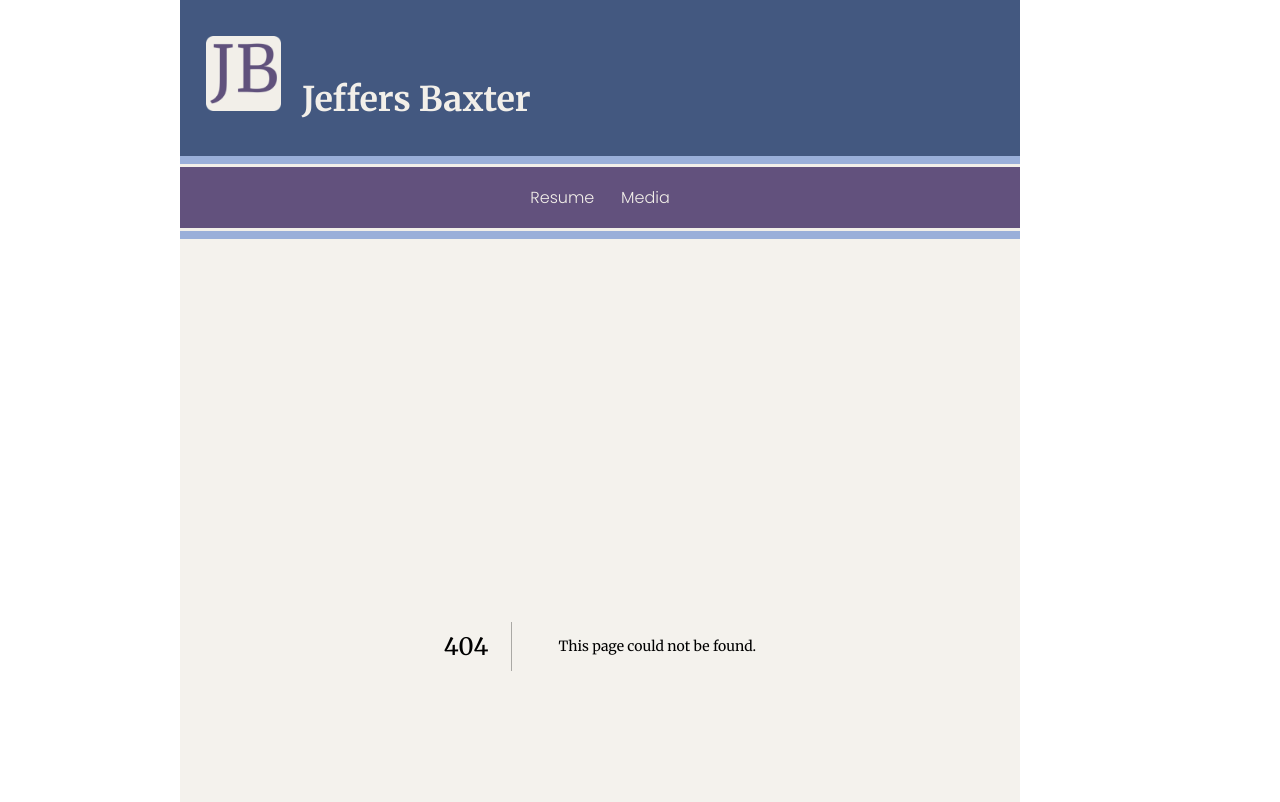
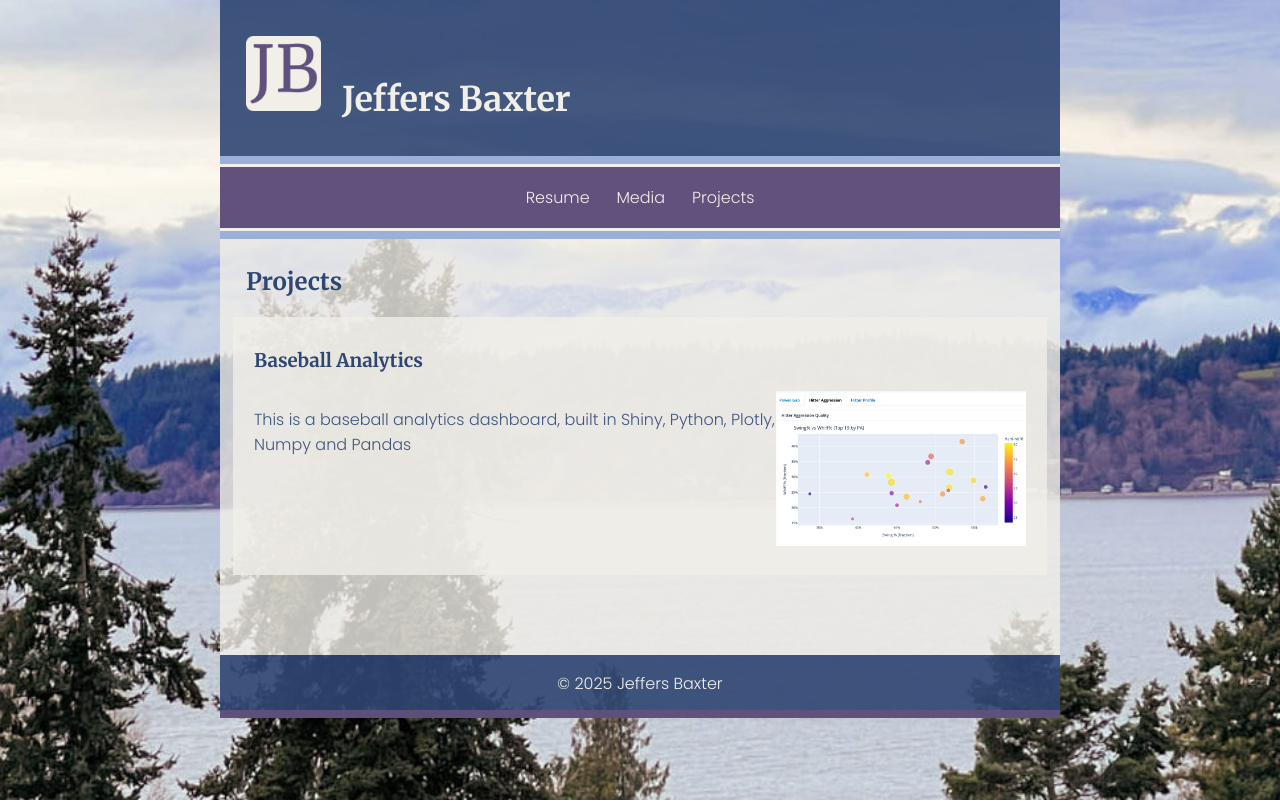
Before and after one commit to jeffersbaxter/personal, a Next.js app: page /projects in a window 1280 px wide. Before the commit this address had no page. Shown: the top 802 px of the page. Built offline with nearby package versions, Linux system fonts and the light colour scheme.

Commit message:
Projects page to show list of projects

```diff
--- a/app/globals.css
+++ b/app/globals.css
@@ -83,6 +83,10 @@
     color: var(--purple);
   }
 
+  a {
+    color: var(--navy);
+  }
+
   .float-right {
     align-self: flex-end;
     margin-top: 13px;
@@ -142,6 +146,9 @@
   ol, ul, dl {
     /* list-style-type: none; */
     padding-left: 0;
+  }
+  ul.no-type {
+    list-style-type: none;
   }
   li {
     color: var(--navyAlpha);
@@ -448,6 +455,12 @@
   .fs-italic {
     font-style: italic;
   }
+  .project-img-container {
+    position: relative;
+    height: 155px;
+    width: 250px;
+    flex-shrink: 0;
+  }
   /*  ----- Classes for alignment, positioning, widths, grids, embellishments, and animation -----  */
   .floatright {}
   .floatleft {}
--- a/app/layout.js
+++ b/app/layout.js
@@ -30,6 +30,7 @@ export default function RootLayout({ children }) {
          <nav>
            <Link href="/resume">Resume</Link>
            <Link href="/media">Media</Link>
+           <Link href="/projects">Projects</Link>
          </nav>
         <CustomMDXProvider>
           <main>{children}</main>
--- /dev/null
+++ b/app/projects/page.js
@@ -0,0 +1,34 @@
+import EngineeringProject from '@/components/EngineeringProject';
+
+const projects = [
+    {
+        title: 'Baseball Analytics',
+        id: 'a',
+        description: 'This is a baseball analytics dashboard, built in Shiny, Python, Plotly, Numpy and Pandas',
+        projectUrl: 'https://jeffersbaxter.shinyapps.io/baseball-dash/',
+        imageSrc: '/trident-stats.png'}
+];
+
+export const ProjectsPage = () => {
+    return (
+        <>
+            <h2>Projects</h2>
+            <article>
+                <ul className='no-type'>
+                    {projects.map(project => (
+                        <li key={project.id} className="border rounded-lg p-6 shadow-sm list-none hover:shadow-md transition-shadow">
+                            <EngineeringProject
+                                title={project.title}
+                                description={project.description}
+                                projectUrl={project.projectUrl}
+                                imageSrc={project.imageSrc}
+                            />
+                        </li>
+                    ))}
+                </ul>
+            </article>
+        </>
+    )
+}
+
+export default ProjectsPage;
--- /dev/null
+++ b/components/EngineeringProject.jsx
@@ -0,0 +1,64 @@
+import React from 'react';
+import Image from 'next/image';
+import Link from 'next/link';
+
+
+export default function EngineeringProject({
+  title,
+  description,
+  imageSrc,
+  projectUrl,
+  imageAlt = 'Project image'
+}) {
+  return (
+    <div className="mx-auto max-w-6xl p-6">
+      <div className="overflow-hidden rounded-lg bg-white p-8 shadow-lg">
+        {/* Project Title - Full Width */}
+        <Link
+          href={projectUrl}
+          className="mb-6 block transition-colors"
+        >
+          <h3>
+            {title}
+          </h3>
+        </Link>
+
+        {/* Description (Left) and Image (Right) */}
+        <div className="flex gap-8">
+          {/* Description */}
+          <div className="flex-1">
+            <p className="text-lg leading-relaxed text-gray-700">
+              {description}
+            </p>
+          </div>
+
+          {/* Image Container - Fixed Size */}
+          <div className="project-img-container shrink-0 overflow-hidden rounded-lg">
+            <Image
+              src={imageSrc}
+              alt={imageAlt}
+              fill
+              className="object-cover"
+              priority
+            />
+          </div>
+        </div>
+      </div>
+    </div>
+  );
+}
+
+// Example usage in a page:
+// import EngineeringProject from '@/components/EngineeringProject';
+//
+// export default function ProjectPage() {
+//   return (
+//     <EngineeringProject
+//       title="Sustainable Bridge Design"
+//       description="This innovative bridge project incorporates eco-friendly materials and cutting-edge engineering techniques to minimize environmental impact while maximizing structural integrity. The design features a cable-stayed system that reduces material usage by 30% compared to traditional designs."
+//       imageSrc="/projects/bridge.png"
+//       projectUrl="/projects/sustainable-bridge"
+//       imageAlt="Sustainable bridge over river"
+//     />
+//   );
+// }
```
Also changed, not shown: public/trident-stats.png (added).
